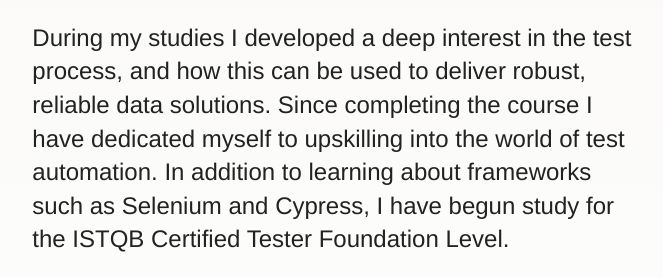
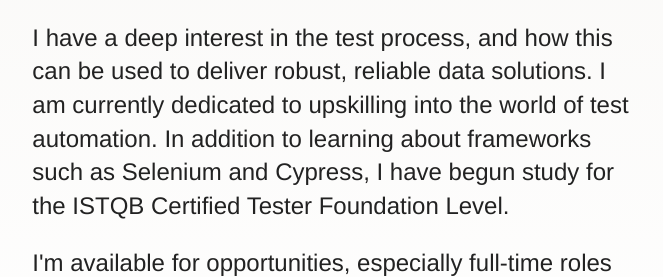
Before and after one commit to hlyttle/hlyttle.github.io, a plain HTML site: page index.html in a window 1280 px wide. Shown: the part 1036-1313 px from the top of the page, without its empty margins (306-969 px from the left). Drawn offline with Linux system fonts and the light colour scheme.

Commit message:
alternations to homepage text

```diff
--- a/index.html
+++ b/index.html
@@ -40,7 +40,7 @@
 
       <p>All of the projects I completed, including our final ETL pipeline, can be found through my GitHub profile.</p>
 
-      <p>During my studies I developed a deep interest in the test process, and how this can be used to deliver robust, reliable data solutions. Since completing the course I have dedicated myself to upskilling into the world of test automation. In addition to learning about frameworks such as Selenium and Cypress, I have begun study for the ISTQB Certified Tester Foundation Level.</p>
+      <p>I have a deep interest in the test process, and how this can be used to deliver robust, reliable data solutions. I am currently dedicated to upskilling into the world of test automation. In addition to learning about frameworks such as Selenium and Cypress, I have begun study for the ISTQB Certified Tester Foundation Level.</p>
 
       <p>I'm available for opportunities, especially full-time roles either remote or in the Leeds area.</p>
     </main>
```
